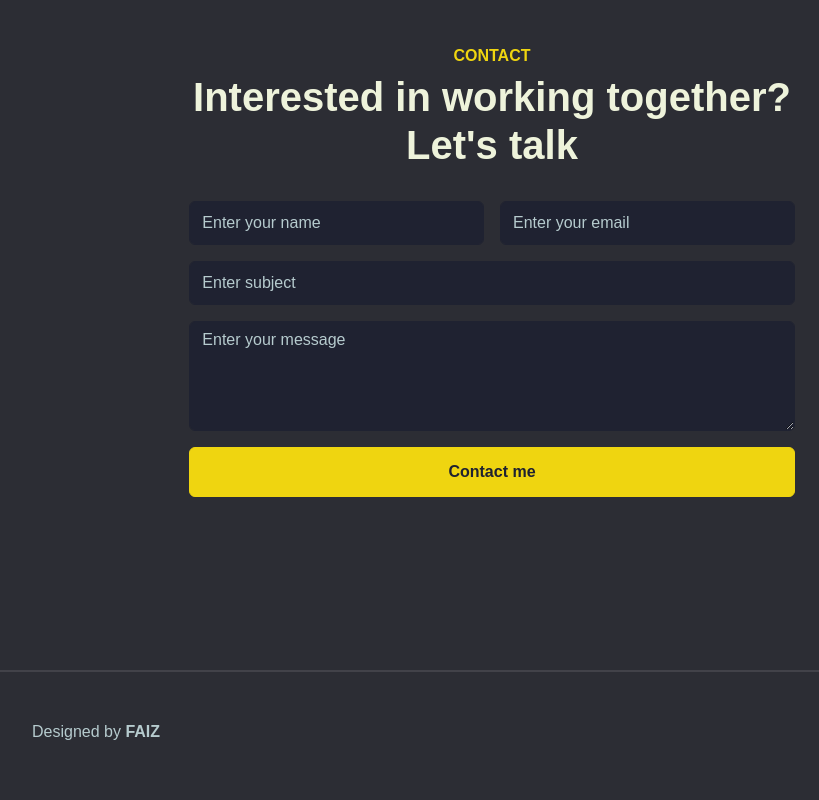
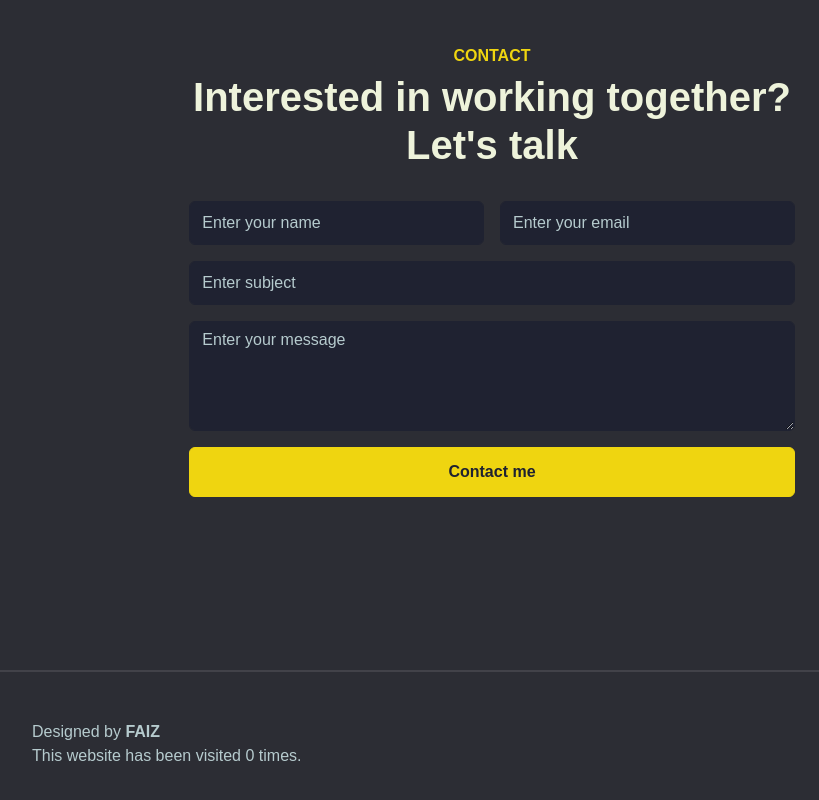
Before and after one commit to Faizi1/faiz, a plain HTML site: page index.html in a window 1280 px wide. Shown: the part 4980-5780 px from the top of the page, 268-1087 px from the left. Drawn offline with Linux system fonts and the light colour scheme; a web font is replaced by a local one.

Commit message:
vistor count added

```diff
--- a/index.html
+++ b/index.html
@@ -545,6 +545,7 @@
                 <div class="row gy-4 justify-content-between">
                     <div class="col-auto">
                         <p class="mb-0">Designed by <a href="#" class="fw-bold">FAIZ</a></p>
+                        <p>This website has been visited <span id="counter">0</span> times.</p>
                     </div>
                     <div class="col-auto">
                         <div class="social-icons">
@@ -602,6 +603,16 @@
                 );
         });
     </script>
+    <!-- NEW SCRIPT FOR VISITOR COUNTER -->
+    <script>
+        if (typeof(Storage) !== "undefined") {
+            let count = localStorage.getItem('visitorCount') || 0;
+            const counterElement = document.getElementById('counter');
+            counterElement.textContent = count;
+            count++;
+            localStorage.setItem('visitorCount', count);
+        }
+    </script>
 </body>
 
 </html>
```
